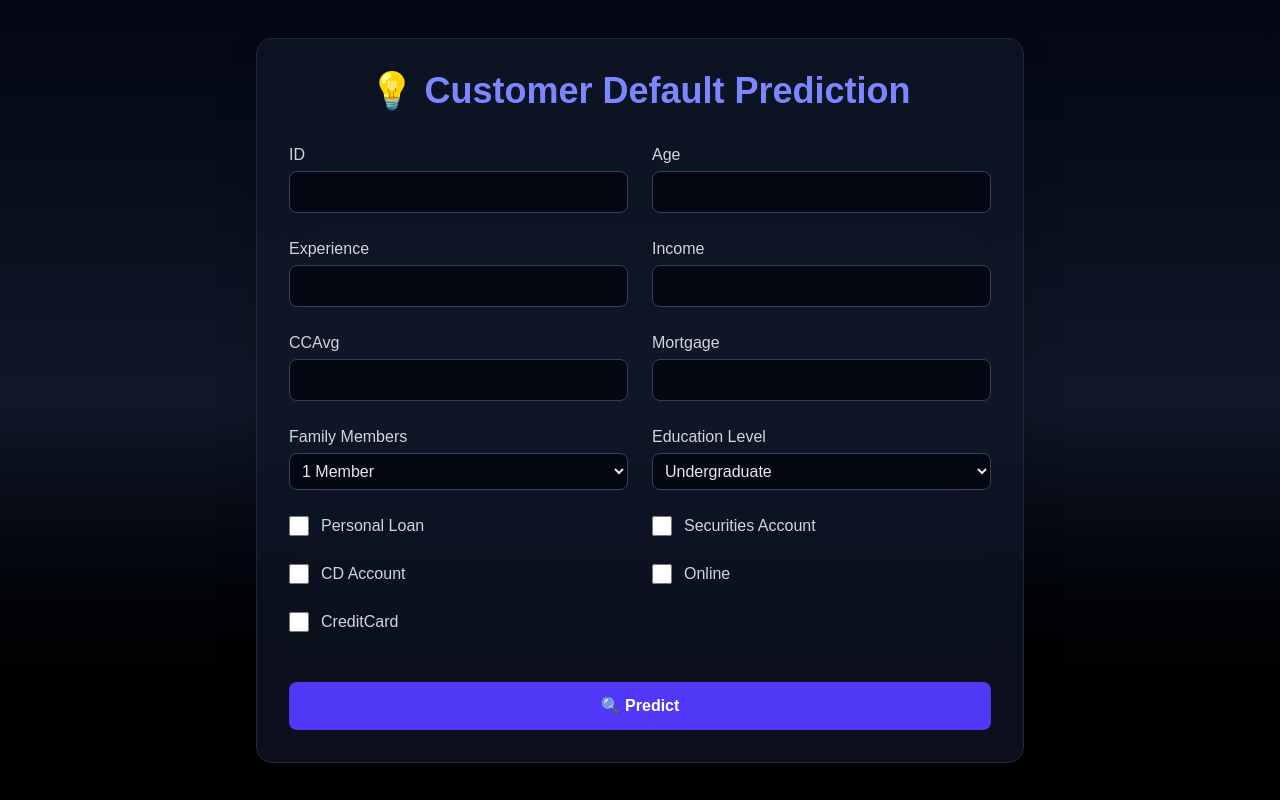
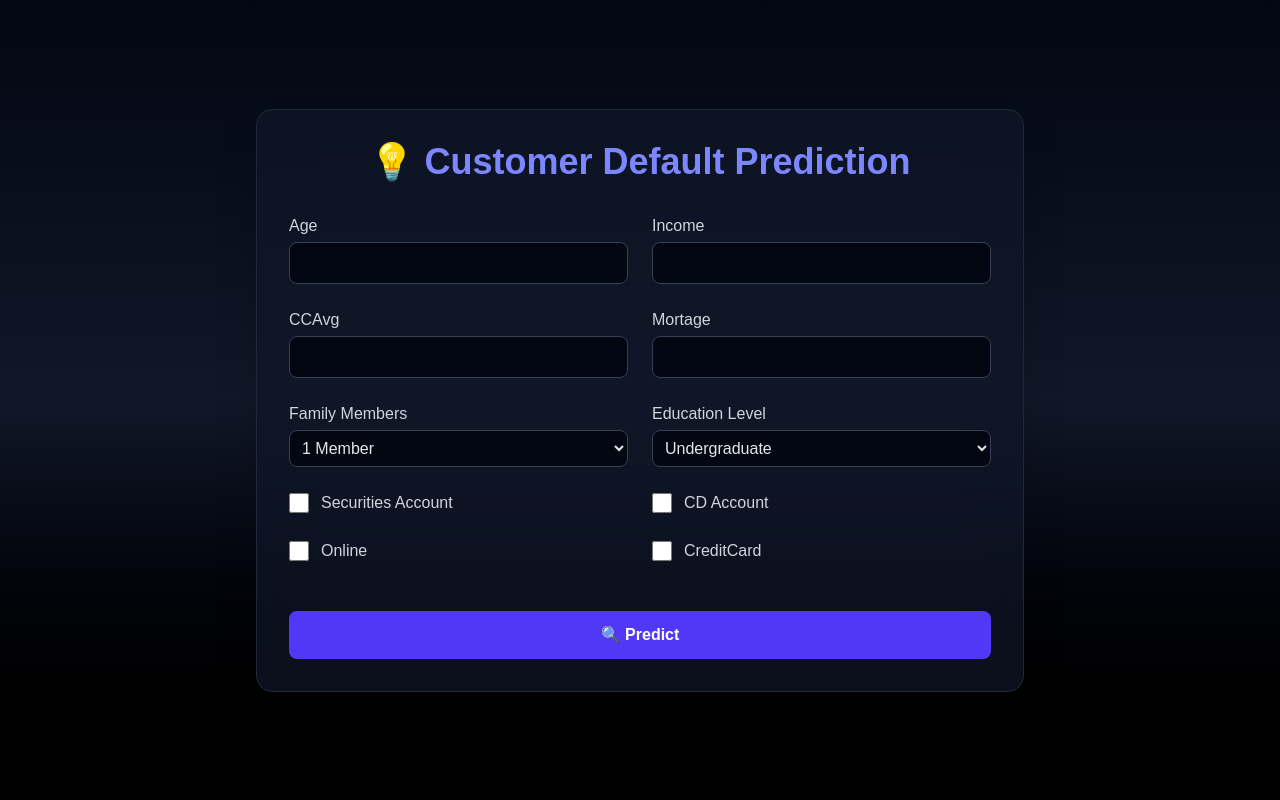
Before and after one commit to Kushal4369/loan-default-frontend, a Next.js app: page / in a window 1280 px wide. Built offline with nearby package versions, Linux system fonts and the light colour scheme.

Commit message:
Change in Input Variables

```diff
--- a/pages/index.js
+++ b/pages/index.js
@@ -5,16 +5,12 @@ import { motion, AnimatePresence } from "framer-motion";
 
 export default function MLInputPage() {
   const [formData, setFormData] = useState({
-    ID: "",
     Age: "",
-    Experience: "",
     Income: "",
-    ZIP_Code: "10011",
     Family: "1",
     CCAvg: "",
     Education: "1",
     Mortgage: "",
-    Personal_Loan: false,
     Securities_Account: false,
     CD_Account: false,
     Online: false,
@@ -66,7 +62,7 @@ export default function MLInputPage() {
 
         <form onSubmit={handleSubmit} className="grid grid-cols-1 md:grid-cols-2 gap-6">
           {/* Numeric Inputs */}
-          {["ID", "Age", "Experience", "Income", "CCAvg", "Mortgage"].map((key) => (
+          {["Age", "Income", "CCAvg","Mortage"].map((key) => (
             <div key={key} className="flex flex-col">
               <label className="text-gray-300 font-medium mb-1">{key.replace(/_/g, " ")}</label>
               <input
@@ -112,7 +108,6 @@ export default function MLInputPage() {
 
           {/* Boolean Toggles */}
           {[
-            "Personal_Loan",
             "Securities_Account",
             "CD_Account",
             "Online",
```
